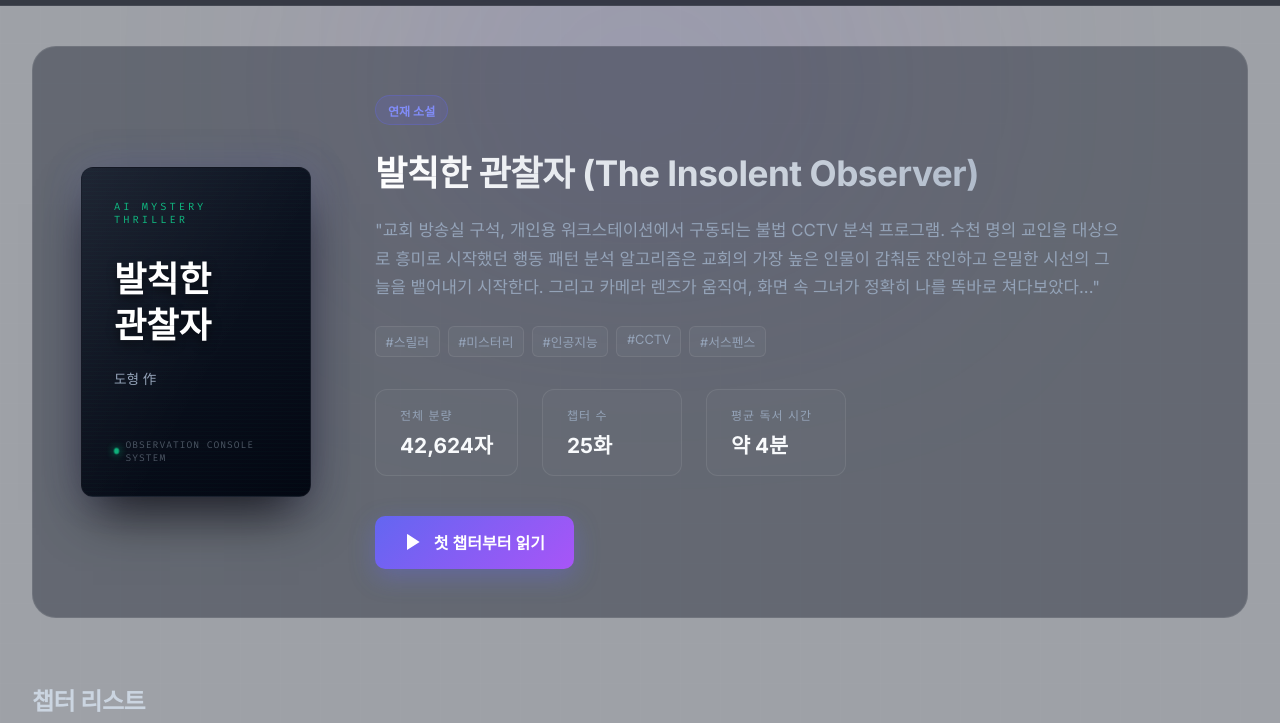
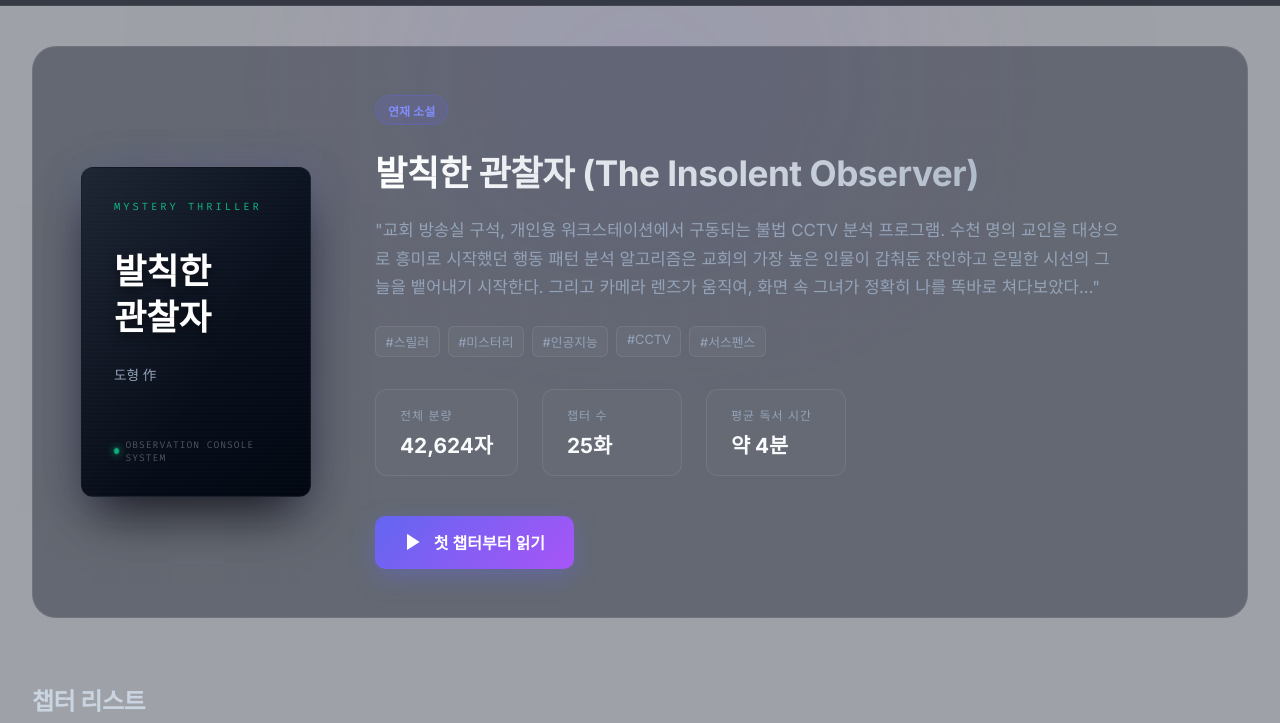
Before and after one commit to ephraim88106/Scenario, a website: page public/index.html in a window 1280 px wide. Shown: the part 77-800 px from the top of the page. Drawn offline with Linux system fonts and the light colour scheme.

Commit message:
style: 표지 태그라인에서 AI를 제외하여 MYSTERY THRILLER로 변경

```diff
--- a/public/index.html
+++ b/public/index.html
@@ -49,7 +49,7 @@
             <div class="cover-glare"></div>
             <div class="cover-matrix"></div>
             <div class="cover-content">
-              <span class="cover-tag">AI MYSTERY THRILLER</span>
+              <span class="cover-tag">MYSTERY THRILLER</span>
               <h1 class="cover-title">발칙한<br>관찰자</h1>
               <p class="cover-author">도형 作</p>
               <div class="cover-footer">
```
